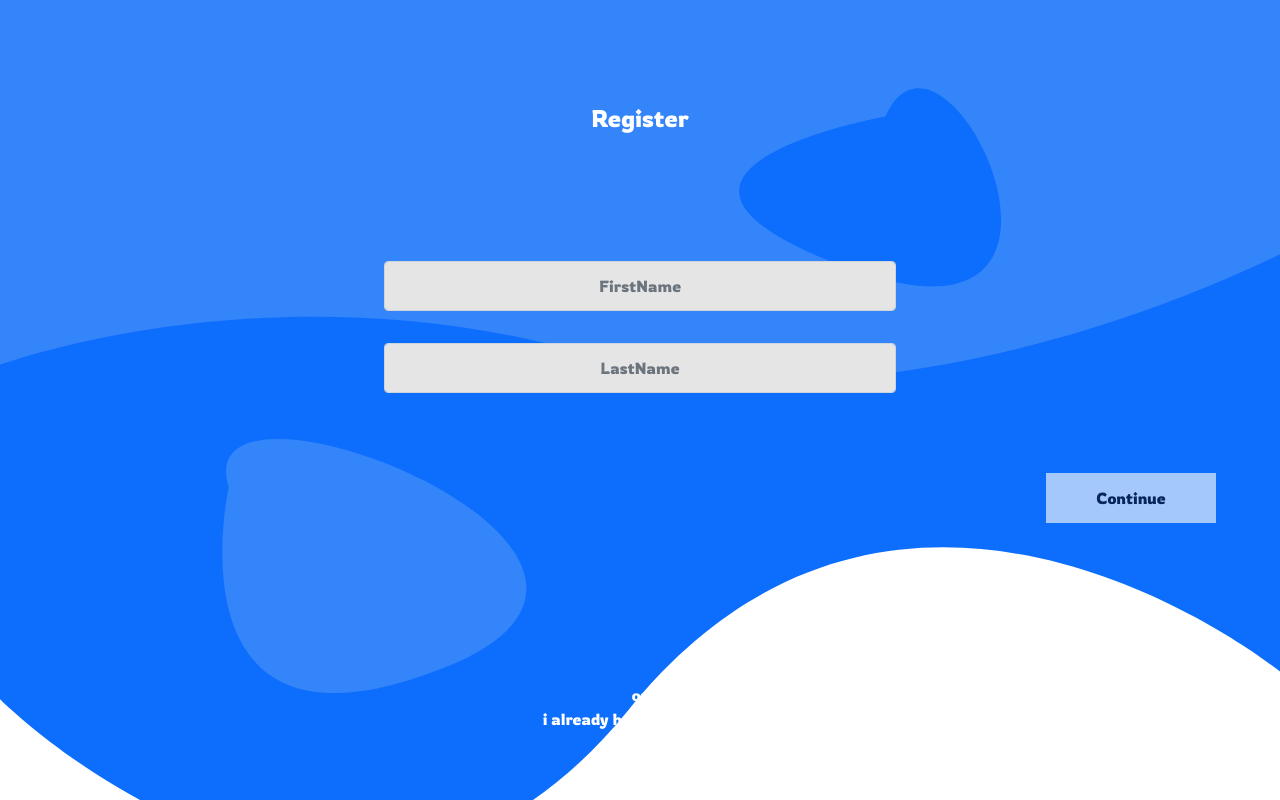
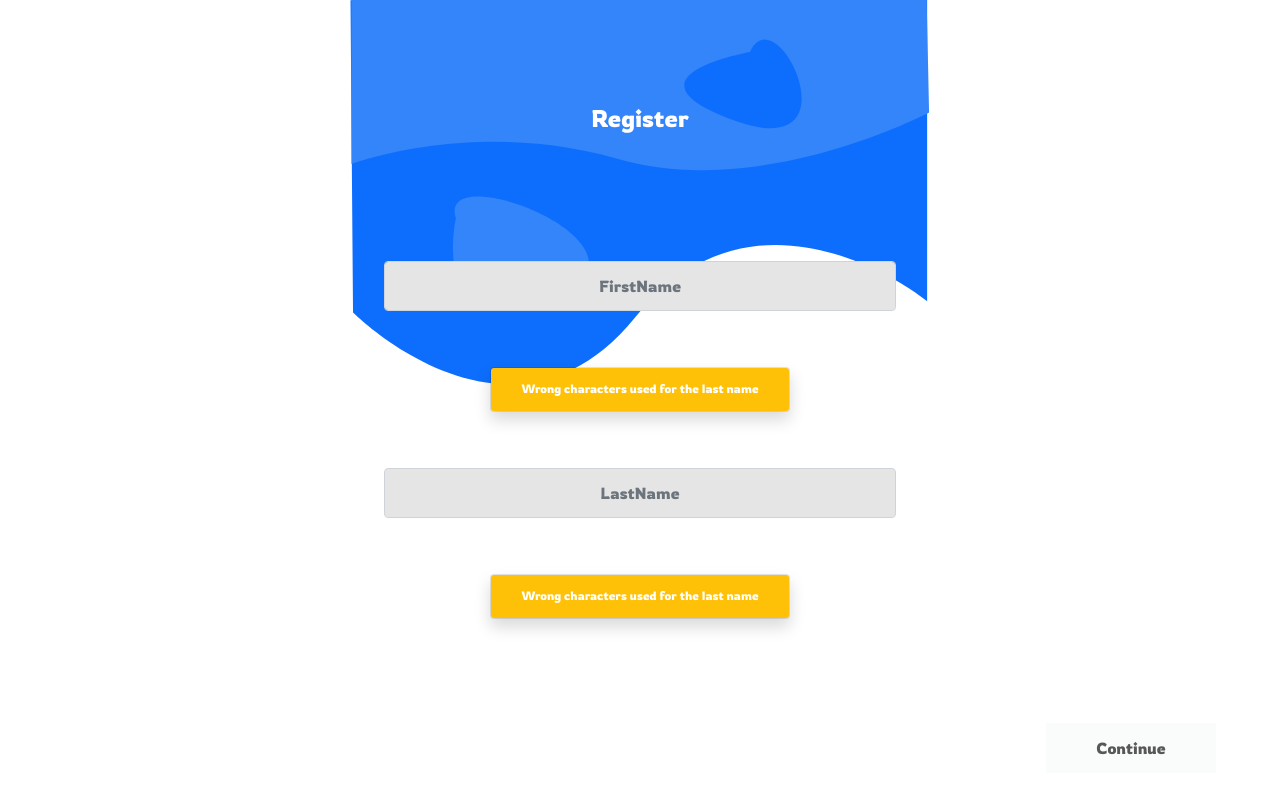
Before and after one commit to lahcen13/jobBoard, a React (Create React App) app in the folder job-board-front/: page /register in a window 1280 px wide. Shown: the top 800 px of the page. Built offline with nearby package versions, Linux system fonts and the light colour scheme.

Commit message:
feature(register):alerts control

```diff
--- a/job-board-front/src/components/Alert/Alert.css
+++ b/job-board-front/src/components/Alert/Alert.css
@@ -7,5 +7,6 @@
 .toast{
     height: 45px;
     width: 300px;
-    margin-top:10vh;
+    margin-top:5vh;
+    margin-bottom:5vh;
 }
--- a/job-board-front/src/components/FirstPageRegister/FirstPageRegister.tsx
+++ b/job-board-front/src/components/FirstPageRegister/FirstPageRegister.tsx
@@ -18,12 +18,13 @@ const FirstPageRegister = (props: any) => {
       <InputGroup onChange={(e) => props.update(e)} className="input">
         <FormControl name="firstName" className="center-text" placeholder="FirstName" />
       </InputGroup>
-      {/* <div>{showAlert && <Alert class=" bg-warning" text="Wrong characters used for first name" />}</div> */}
+      <div>{props.showAlertPrenom && <Alert class=" bg-warning" text="Wrong characters used for the last name" />}</div>
 
       <InputGroup onChange={(e) => props.update(e)} className="input">
         <FormControl name="lastName" className="center-text" placeholder="LastName" />
       </InputGroup>
-      {/* <div>{ {props.disabled} && <Alert class=" bg-warning" text="Wrong characters used for the last name" />}</div> */}
+      <div>{props.showAlertName && <Alert class=" bg-warning" text="Wrong characters used for the last name" />}</div>
+
       <Button disabled={!props.disabled} onClick={() => onClick()} className="button" variant="light">Continue</Button>
     </div>
     <div className="createLink">
--- a/job-board-front/src/components/Register/Register.tsx
+++ b/job-board-front/src/components/Register/Register.tsx
@@ -8,11 +8,15 @@ import { controleEmail, controleName, controlePassword } from '../../functions/F
 const Register = () => {
   const [step, setStep] = useState(1);
   const [showAlertPassword, setShowAlertPassword] = useState(false);
+  const [showAlertConfirm, setShowAlertConfirm] = useState(false);
   const [showAlertEmail, setShowAlertEmail] = useState(false);
   const [showAlertName, setShowAlertName] = useState(false);
   const [showAlertPrenom, setShowAlertPrenom] = useState(false);
   const [showAlertMailExist, setShowAlertMailExist] = useState(false);
+
   const [canContinue, setCanContinue] = useState(false);
+
+
   const [data, setData] = useState({
     firstName: '',
     lastName: '',
@@ -20,7 +24,6 @@ const Register = () => {
     password: '',
     confirm: ''
   })
-
 
   useEffect(() => {
     console.log(data)
@@ -32,29 +35,39 @@ const Register = () => {
   }
 
   const controle = () => {
-    var validate = true;
+    let validate = true;
     if (step == 1) {
       if (!controleName(data.firstName)) {
         setShowAlertPrenom(true);
         validate = false;
+      } else {
+        setShowAlertPrenom(false);
       }
       if (!controleName(data.lastName)) {
         setShowAlertName(true);
         validate = false;
+      } else {
+        setShowAlertName(false);
       }
       return validate;
     } else {
       if (!controleEmail(data.email)) {
         setShowAlertEmail(true);
         validate = false;
+      } else {
+        setShowAlertEmail(false);
       }
       if (!controlePassword(data.password)) {
         setShowAlertPassword(true);
         validate = false;
+      } else {
+        setShowAlertPassword(false);
       }
       if (data.password !== data.confirm) {
-        setShowAlertPassword(true);
+        setShowAlertConfirm(true);
         validate = false;
+      } else {
+        setShowAlertConfirm(false);
       }
       return validate;
     }
@@ -68,12 +81,13 @@ const Register = () => {
     }).catch(err => {
       setShowAlertMailExist(true);
       console.log(err.mess)
-
     })
   }
+
+
   // {name: "value"}
   return (<div className={styles.Register}>
-    {step == 1 ? <FirstPageRegister disabled={canContinue} update={(input: any) => updateData(input)} onClick={() => setStep(2)} /> : <SecondPageRegister disabled={canContinue} onClick={() => submit()} update={(input: any) => updateData(input)} />}
+    {step == 1 ? <FirstPageRegister showAlertPrenom={showAlertPrenom} showAlertName={showAlertName} showAlertMailExist={showAlertMailExist} disabled={canContinue} update={(input: any) => updateData(input)} onClick={() => setStep(2)} /> : <SecondPageRegister showAlertEmail={showAlertEmail} showAlertPassword={showAlertPassword} showAlertConfirm={showAlertConfirm} disabled={canContinue} onClick={() => submit()} update={(input: any) => updateData(input)} />}
 
   </div>)
 };
--- a/job-board-front/src/components/SecondPageRegister/SecondPageRegister.tsx
+++ b/job-board-front/src/components/SecondPageRegister/SecondPageRegister.tsx
@@ -1,6 +1,7 @@
 import React, { useState } from 'react';
 import './SecondPageRegister.css';
-import { InputGroup, FormControl, Button } from 'react-bootstrap'
+import { InputGroup, FormControl, Button } from 'react-bootstrap';
+import Alert from '../Alert/Alert';
 
 
 
@@ -16,15 +17,17 @@ const SecondPageRegister = (props: any) => {
       <InputGroup onChange={(e) => props.update(e)} className="input">
         <FormControl name="email" className="center-text" placeholder="Email" />
       </InputGroup>
+      <div>{props.showAlertEmail && <Alert class=" bg-warning" text="Wrong characters used for the last name" />}</div>
       <InputGroup onChange={(e) => props.update(e)} className="input">
         <FormControl name="password" className="center-text" placeholder="Password" />
       </InputGroup>
+      <div>{props.showAlertPassword && <Alert class=" bg-warning" text="Wrong characters used for the last name" />}</div>
       <InputGroup onChange={(e) => props.update(e)} className="input">
         <FormControl name="confirm" className="center-text" placeholder="Confirm" />
       </InputGroup>
+      <div>{props.showAlertConfirm && <Alert class=" bg-warning" text="Wrong characters used for the last name" />}</div>
       <Button disabled={!props.disabled} onClick={() => props.onClick()} className="button" variant="light">Register</Button>
     </div>
-
     <div className="createLink">
       <p>or <br />
         <a>Create an account</a></p>
```
